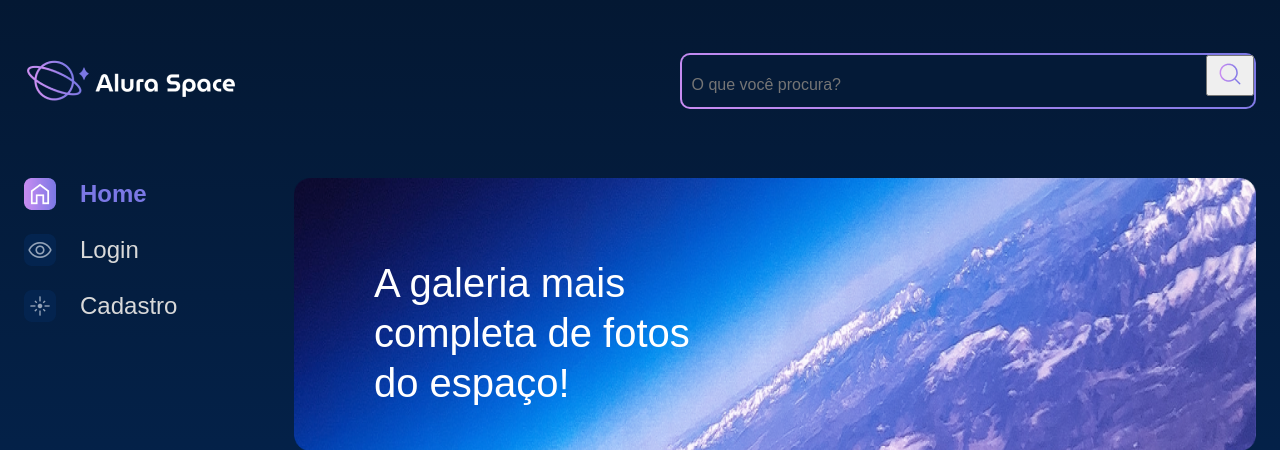
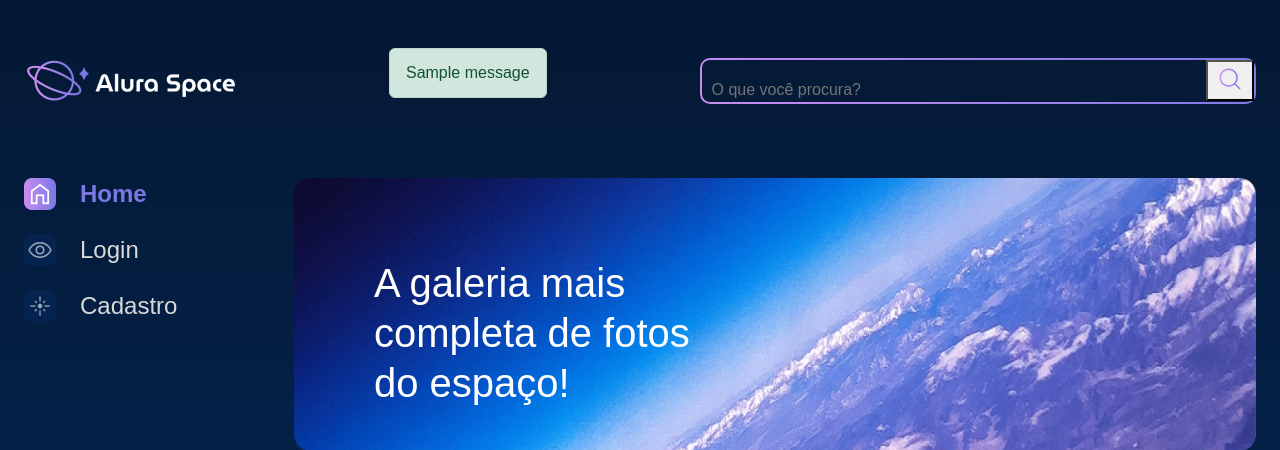
Before and after one commit to Emanuel855-rgb/projeto-alura-django, a Django app: page / in a window 1280 px wide. Shown: the top 450 px of the page. Run offline with Django 5.2, Linux system fonts and the light colour scheme; tables that the repository leaves empty hold one stand-in row (values such as "Sample post"); grey boxes marked "Sample" are stand-in pictures; one stand-in notice (Sample message) is shown.

Commit message:
Fiz alterações nos templates para exibir as mensagens em caixas estilizadas

```diff
--- a/templates/app_1/base.html
+++ b/templates/app_1/base.html
@@ -10,6 +10,7 @@
     <link rel="preconnect" href="https://fonts.googleapis.com">
     <link rel="preconnect" href="https://fonts.gstatic.com" crossorigin>
     <link href="https://fonts.googleapis.com/css2?family=Poppins:wght@400;500;600&display=swap" rel="stylesheet">
+    <link href="https://cdn.jsdelivr.net/npm/bootstrap@5.2.2/dist/css/bootstrap.min.css" rel="stylesheet" integrity="sha384-Zenh87qX5JnK2Jl0vWa8Ck2rdkQ2Bzep5IDxbcnCeuOxjzrPF/et3URy9Bv1WTRi" crossorigin="anonymous">
     <link rel="stylesheet" href="{% static '/styles/style.css' %}">
 </head>
 
--- a/templates/app_1/partials/_menu.html
+++ b/templates/app_1/partials/_menu.html
@@ -2,6 +2,11 @@
 <div class="pagina-inicial">
     <header class="cabecalho">
         <img src="{% static '/assets/logo/Logo(2).png' %}" alt="Logo da Alura Space" />
+        {% for message in messages %}
+            <div class="alert alert-success" role="alert">
+                <p id="message">{{ message }}</p>
+            </div>
+        {% endfor %}
         <div class="cabecalho__busca">
             <div class="busca__fundo">
                 <form action="{% url 'buscar' %}">
--- a/templates/usuarios/cadastro.html
+++ b/templates/usuarios/cadastro.html
@@ -19,6 +19,11 @@
     <div class="pagina-inicial">
         <header class="cabecalho">
             <img src="{% static '/assets/logo/Logo(2).png' %}" alt="Logo da Alura Space" />
+            {% for message in messages %}
+                <div class="alert alert-success" role="alert">
+                    <p id="message">{{ message }}</p>
+                </div>
+            {% endfor %}
             <div class="cabecalho__busca">
                 <div class="busca__fundo">
                     <form action="{% url 'buscar' %}">
--- a/templates/usuarios/login.html
+++ b/templates/usuarios/login.html
@@ -19,6 +19,11 @@
     <div class="pagina-inicial">
         <header class="cabecalho">
             <img src="{% static '/assets/logo/Logo(2).png' %}" alt="Logo da Alura Space" />
+            {% for message in messages %}
+                <div class="alert alert-success" role="alert">
+                    <p id="message">{{ message }}</p>
+                </div>
+            {% endfor %}
             <div class="cabecalho__busca">
                 <div class="busca__fundo">
                     <form action="{% url 'buscar' %}">
--- a/usuarios/views.py
+++ b/usuarios/views.py
@@ -1,8 +1,7 @@
 from django.shortcuts import render, redirect
 from usuarios.forms import LoginForms, CadastroForms
 from django.contrib.auth.models import User
-from django.contrib import auth
-import random
+from django.contrib import auth, messages
 import uuid
 # Create your views here.
 
@@ -20,6 +19,7 @@ def login(request):
             usuario = User.objects.filter(email = login_email).first()
             print({usuario})
             if usuario is not None and usuario.check_password(login_senha):
+                messages.success(request, "Login efetuado com sucesso!")
                 auth.login(request, usuario)
                 return redirect("pag_app1")
             else:
@@ -69,6 +69,7 @@ def cadastro(request):
             )
 
             usuario.save()
+            messages.success(request, f"{usuario.first_name} {usuario.last_name} cadastrado com sucesso!")
             return redirect("url_login")
         else:
             return render(request, "usuarios/cadastro.html", {"formulario": formulario_dados})
@@ -76,5 +77,6 @@ def cadastro(request):
     return render(request, 'usuarios/cadastro.html', {"formulario": formulario_cadastro})
 
 def fazer_logout(request):
+    messages.success(request, "Logout efetuado!")
     auth.logout(request)
     return redirect("url_login")
```
